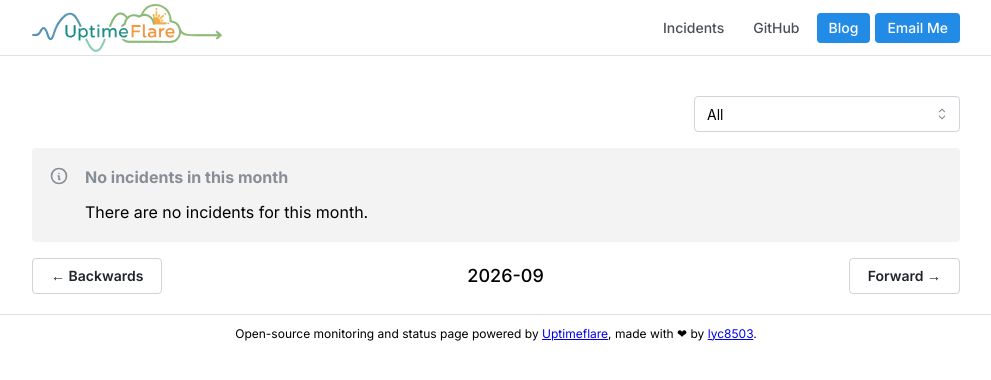
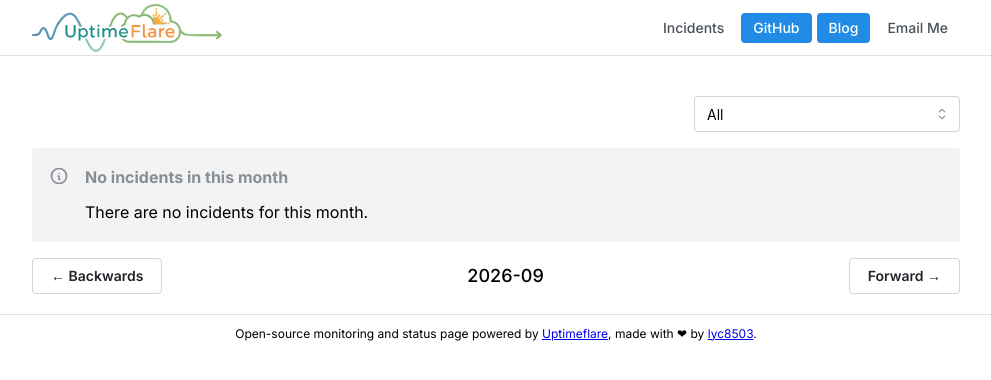
Before and after one commit to wumingshiali/UptimeFlare, a Next.js app: page /incidents in a window 1280 px wide. Shown: the top 380 px of the page, without its empty margins (144-1135 px from the left). Built offline with nearby package versions, Linux system fonts and the light colour scheme.

Commit message:
Update links and add new monitors in config

```diff
--- a/uptime.config.ts
+++ b/uptime.config.ts
@@ -10,42 +10,46 @@ const pageConfig: PageConfig = {
   title: "VoidCat 服务状态",
   // Links shown at the header of your status page, could set `highlight` to `true`
   links: [
-    { link: 'https://github.com/wumingshiali', label: 'GitHub' },
+    { link: 'https://github.com/wumingshiali', label: 'GitHub', highlight: true },
     { link: 'https://meali.top/posts', label: 'Blog', highlight: true },
-    { link: 'mailto:ZWj1154142014@hotmail.com', label: 'Email Me', highlight: true },
+    { link: 'mailto:ZWj1154142014@hotmail.com', label: 'Email Me'},
   ],
 }
 
 const workerConfig: WorkerConfig = {
   // Define all your monitors here
   monitors: [
-    // Example HTTP Monitor
     {
-      // `id` should be unique, history will be kept if the `id` remains constant
       id: 'p_web',
-      // `name` is used at status page and callback message
-      name: ' 个人网站',
-      // `method` should be a valid HTTP Method
+      name: '个人网站',
       method: 'GET',
-      // `target` is a valid URL
       target: 'https://meali.top',
-      // [OPTIONAL] `statusPageLink` is ONLY used for clickable link at status page
       statusPageLink: 'https://meali.top',
-      // [OPTIONAL] `timeout` in millisecond, if not specified, default to 10000
       timeout: 10000,
-      // [OPTIONAL] headers to be sent
-      // [OPTIONAL] body to be sent (require POST/PUT/PATCH method)
-      // body: 'Hello, world!',
-      // [OPTIONAL] if specified, the response must contains the keyword to be considered as operational.
-      // responseKeyword: 'success',
-      // [OPTIONAL] if specified, the response must NOT contains the keyword to be considered as operational.
-      // responseForbiddenKeyword: 'bad gateway',
-      // [OPTIONAL] if specified, will call the check proxy to check the monitor, mainly for geo-specific checks
-      // refer to docs https://github.com/lyc8503/UptimeFlare/wiki/Check-proxy-setup before setting this value
-      // currently supports `worker://`, `globalping://` and `http(s)://` proxies
-      // checkProxy: 'worker://weur',
-      // [OPTIONAL] if true, the check will fallback to local if the specified proxy is down
-      // checkProxyFallback: true,
+    },
+    {
+      id: 'tjl',
+      name: '通缉令生成器',
+      method: 'GET',
+      target: 'https://tjl.meali.top',
+      statusPageLink: 'https://tjl.meali.top',
+      timeout: 10000,
+    },
+    {
+      id: 'tg',
+      name: '文字渲染器',
+      method: 'GET',
+      target: 'https://tg.meali.top',
+      statusPageLink: 'https://tg.meali.top',
+      timeout: 10000,
+    },
+    {
+      id: 'breaking-fake-news',
+      name: '爆炸假新闻',
+      method: 'GET',
+      target: 'https://breaking-fake-news.meali.top',
+      statusPageLink: 'https://breaking-fake-news.meali.top',
+      timeout: 10000,
     },
   ],
   // [Optional] Notification settings
```
